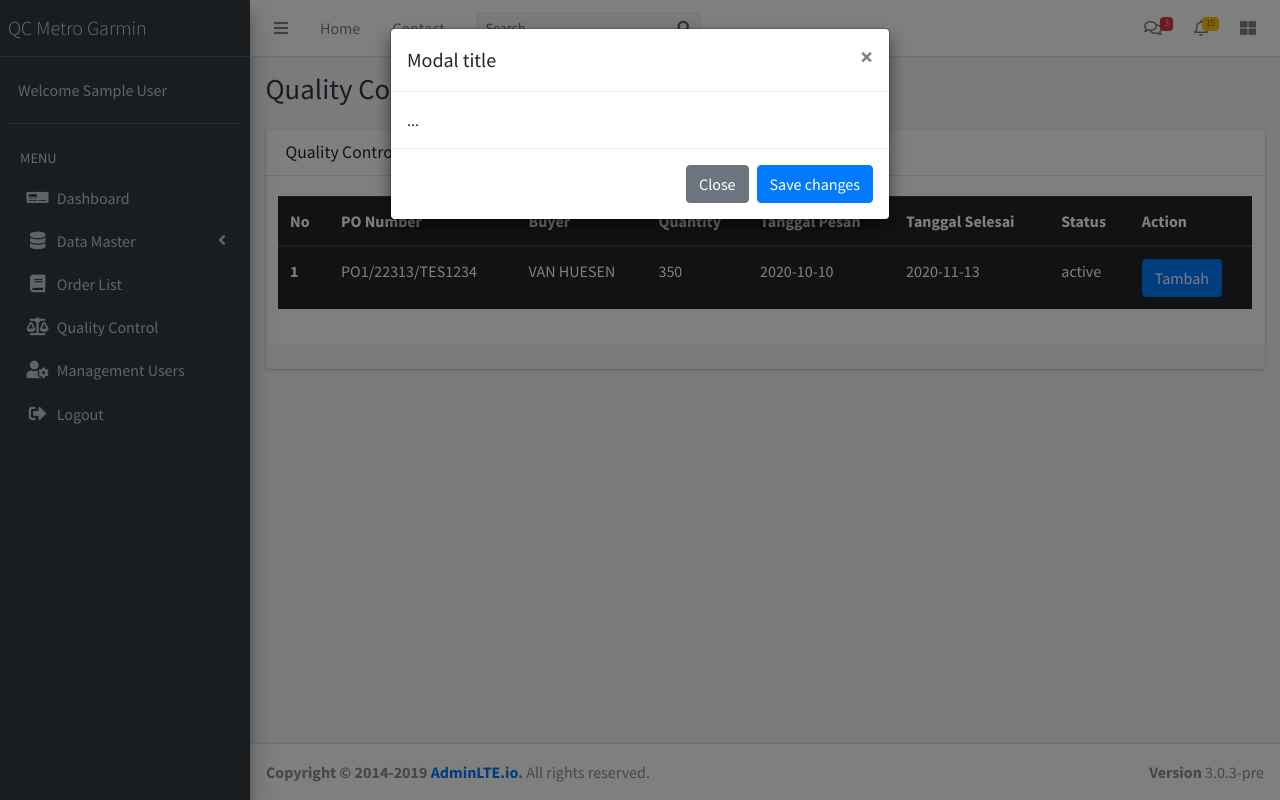
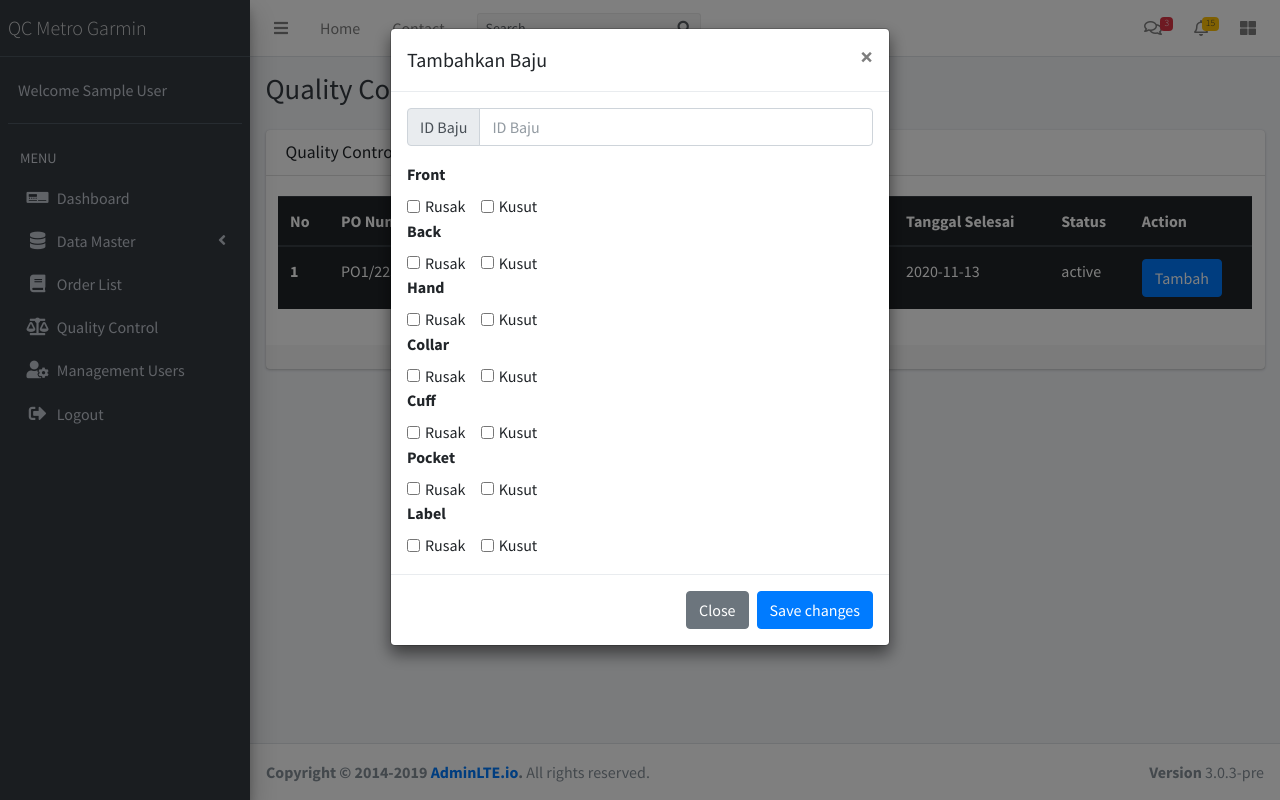
Before and after one commit to adhityarpr/qc_metrogramin, a PHP site: page /quality_control.php in a window 1280 px wide, after a click on "Tambah". Run offline with PHP 8.4, Linux system fonts and the light colour scheme; the visitor is signed in with stand-in values (Sample User, id 1); data comes from the database, SQL or seed files in the repository; some libraries are stand-ins or nearby versions.

Commit message:
form model tambah data

```diff
--- /dev/null
+++ b/progress/progress_tambah_baju.php
@@ -0,0 +1,4 @@
+<?php
+
+
+var_dump($_POST);
--- a/quality_control.php
+++ b/quality_control.php
@@ -124,18 +124,120 @@ require_once("database/connection.php");
     <div class="modal-dialog">
         <div class="modal-content">
             <div class="modal-header">
-                <h5 class="modal-title" id="modal-tambahLabel">Modal title</h5>
+                <h5 class="modal-title" id="modal-tambahLabel">Tambahkan Baju</h5>
                 <button type="button" class="close" data-dismiss="modal" aria-label="Close">
                     <span aria-hidden="true">&times;</span>
                 </button>
             </div>
-            <div class="modal-body">
-                ...
-            </div>
-            <div class="modal-footer">
-                <button type="button" class="btn btn-secondary" data-dismiss="modal">Close</button>
-                <button type="button" class="btn btn-primary">Save changes</button>
-            </div>
+            <form action="progress/progress_tambah_baju.php" method="POST">
+                <div class="modal-body">
+                    <input type="text" name="po_number" hidden value="x">
+
+                    <div class="input-group mb-3">
+                        <div class="input-group-prepend">
+                            <span class="input-group-text" id="id_baju">ID Baju</span>
+                        </div>
+                        <input type="text" class="form-control" placeholder="ID Baju" aria-label="id_baju" name="id_baju" id="id_baju" aria-describedby="id_baju">
+                    </div>
+
+
+                    <label for="basic-url">Front</label>
+                    <br>
+                    <div class="form-check form-check-inline">
+                        <input class="form-check-input" type="checkbox" id="inlineCheckbox1" value="option1">
+                        <label class="form-check-label" for="inlineCheckbox1">Rusak</label>
+                    </div>
+                    <div class="form-check form-check-inline">
+                        <input class="form-check-input" type="checkbox" id="inlineCheckbox2" value="option2">
+                        <label class="form-check-label" for="inlineCheckbox2">Kusut</label>
+                    </div>
+
+
+                    <br>
+                    <label for="basic-url">Back</label>
+                    <br>
+                    <div class="form-check form-check-inline">
+                        <input class="form-check-input" type="checkbox" id="inlineCheckbox1" value="option1">
+                        <label class="form-check-label" for="inlineCheckbox1">Rusak</label>
+                    </div>
+                    <div class="form-check form-check-inline">
+                        <input class="form-check-input" type="checkbox" id="inlineCheckbox2" value="option2">
+                        <label class="form-check-label" for="inlineCheckbox2">Kusut</label>
+                    </div>
+
+
+                    <br>
+                    <label for="basic-url">Hand</label>
+                    <br>
+                    <div class="form-check form-check-inline">
+                        <input class="form-check-input" type="checkbox" id="inlineCheckbox1" value="option1">
+                        <label class="form-check-label" for="inlineCheckbox1">Rusak</label>
+                    </div>
+                    <div class="form-check form-check-inline">
+                        <input class="form-check-input" type="checkbox" id="inlineCheckbox2" value="option2">
+                        <label class="form-check-label" for="inlineCheckbox2">Kusut</label>
+                    </div>
+
+                    <br>
+                    <label for="basic-url">Collar</label>
+                    <br>
+                    <div class="form-check form-check-inline">
+                        <input class="form-check-input" type="checkbox" id="inlineCheckbox1" value="option1">
+                        <label class="form-check-label" for="inlineCheckbox1">Rusak</label>
+                    </div>
+                    <div class="form-check form-check-inline">
+                        <input class="form-check-input" type="checkbox" id="inlineCheckbox2" value="option2">
+                        <label class="form-check-label" for="inlineCheckbox2">Kusut</label>
+                    </div>
+
+                    <br>
+                    <label for="basic-url">Cuff</label>
+                    <br>
+                    <div class="form-check form-check-inline">
+                        <input class="form-check-input" type="checkbox" id="inlineCheckbox1" value="option1">
+                        <label class="form-check-label" for="inlineCheckbox1">Rusak</label>
+                    </div>
+                    <div class="form-check form-check-inline">
+                        <input class="form-check-input" type="checkbox" id="inlineCheckbox2" value="option2">
+                        <label class="form-check-label" for="inlineCheckbox2">Kusut</label>
+                    </div>
+
+                    <br>
+                    <label for="basic-url">Pocket</label>
+                    <br>
+                    <div class="form-check form-check-inline">
+                        <input class="form-check-input" type="checkbox" id="inlineCheckbox1" value="option1">
+                        <label class="form-check-label" for="inlineCheckbox1">Rusak</label>
+                    </div>
+                    <div class="form-check form-check-inline">
+                        <input class="form-check-input" type="checkbox" id="inlineCheckbox2" value="option2">
+                        <label class="form-check-label" for="inlineCheckbox2">Kusut</label>
+                    </div>
+
+                    <br>
+                    <label for="basic-url">Label</label>
+                    <br>
+                    <div class="form-check form-check-inline">
+                        <input class="form-check-input" type="checkbox" id="inlineCheckbox1" value="option1">
+                        <label class="form-check-label" for="inlineCheckbox1">Rusak</label>
+                    </div>
+                    <div class="form-check form-check-inline">
+                        <input class="form-check-input" type="checkbox" id="inlineCheckbox2" value="option2">
+                        <label class="form-check-label" for="inlineCheckbox2">Kusut</label>
+                    </div>
+
+
+
+
+
+
+
+                </div>
+                <div class="modal-footer">
+                    <button type="button" class="btn btn-secondary" data-dismiss="modal">Close</button>
+                    <button type="submit" class="btn btn-primary">Save changes</button>
+                </div>
+            </form>
         </div>
     </div>
 </div>
```
